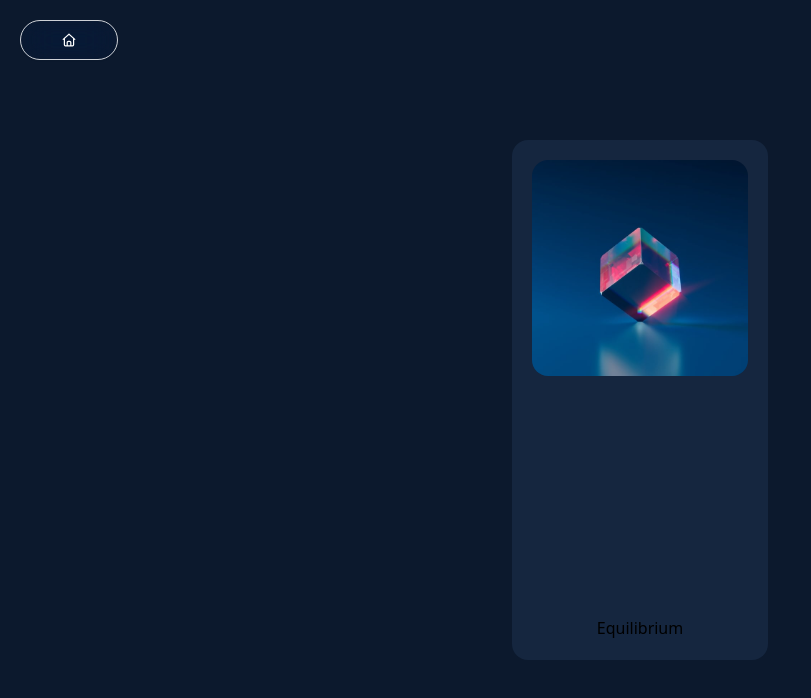
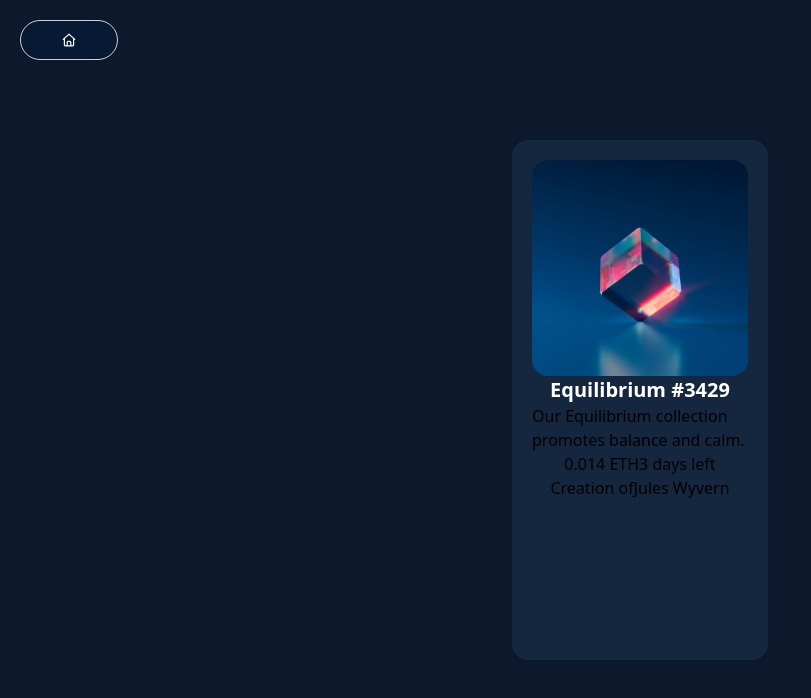
Before and after one commit to spencerattick/styling-showcase, a Next.js app: page /cards/nft-preview in a window 1280 px wide. Shown: the top 698 px of the page, without its empty margins (0-811 px from the left). Built offline with nearby package versions, Linux system fonts and the light colour scheme.

Commit message:
add content for NFT card

```diff
--- a/src/app/cards/nft-preview/page.tsx
+++ b/src/app/cards/nft-preview/page.tsx
@@ -1,13 +1,30 @@
-import Image from 'next/image'
-import React from 'react'
+import Image from "next/image";
+import React from "react";
 
 export default function NFTPreviewCard() {
   return (
-    <div className='bg-[#0c192d] w-[100vw] h-[100vh] flex justify-center items-center'>
-        <div className='bg-[#15263f] w-[20%] h-[65%] rounded-2xl p-5 flex flex-col justify-between items-center'>
-            <Image src='/image-equilibrium.jpg' alt='glass cube balancing on one corner' height={300} width={300} className='rounded-2xl'/>
-            <h1>Equilibrium</h1>
+    <div className="bg-[#0c192d] w-[100vw] h-[100vh] flex justify-center items-center">
+      <div className="bg-[#15263f] w-[20%] h-[65%] rounded-2xl p-5 flex flex-col items-center">
+        <Image
+          src="/image-equilibrium.jpg"
+          alt="glass cube balancing on one corner"
+          height={300}
+          width={300}
+          className="rounded-2xl"
+        />
+        <h1 className="text-white text-xl font-semibold">Equilibrium #3429</h1>
+        <p>Our Equilibrium collection promotes balance and calm.</p>
+        <div>
+          <span>0.014 ETH</span>
+          <span>3 days left</span>
         </div>
+        <div>
+          <p>
+            Creation of
+            <span>Jules Wyvern</span>
+          </p>
+        </div>
+      </div>
     </div>
-  )
+  );
 }
```
